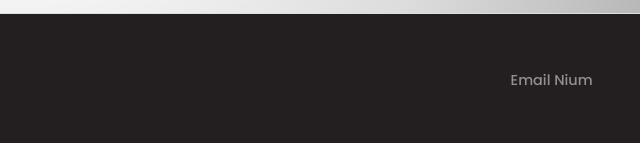
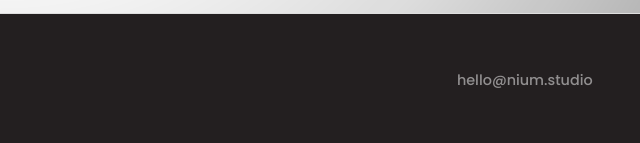
Before and after one commit to niumstudio/niumweb, a plain HTML site: page index.html in a window 1280 px wide. Shown: the part 787-930 px from the top of the page, 640-1280 px from the left. Drawn offline with Linux system fonts and the light colour scheme.

Commit message:
update email

```diff
--- a/index.html
+++ b/index.html
@@ -135,7 +135,7 @@
         </a>
 
         <nav>
-            <a href="mailto:vaughan@nium.studio">Email Nium</a>
+            <a href="mailto:hello@nium.studio">hello@nium.studio</a>
         </nav>
     </footer>
 
```
